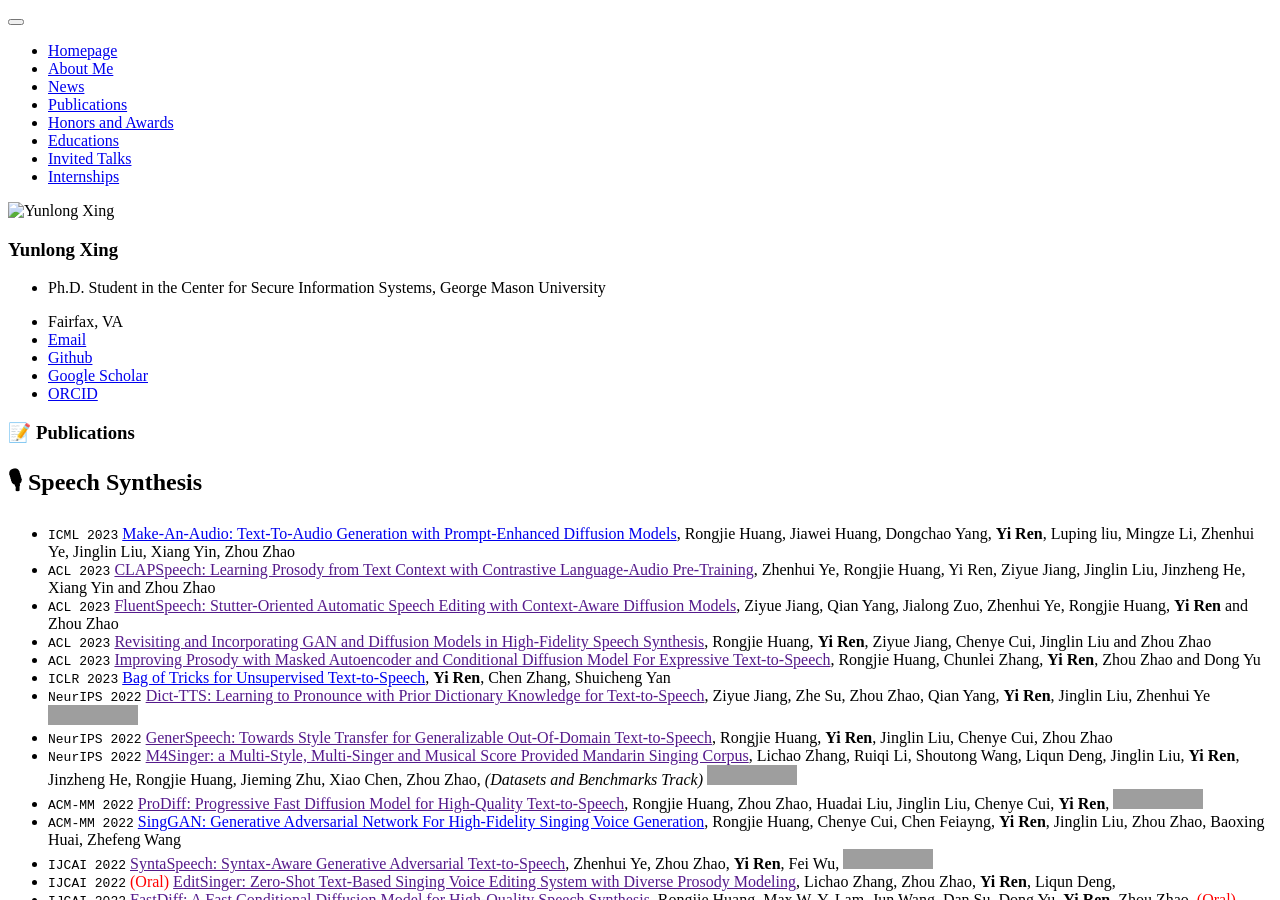
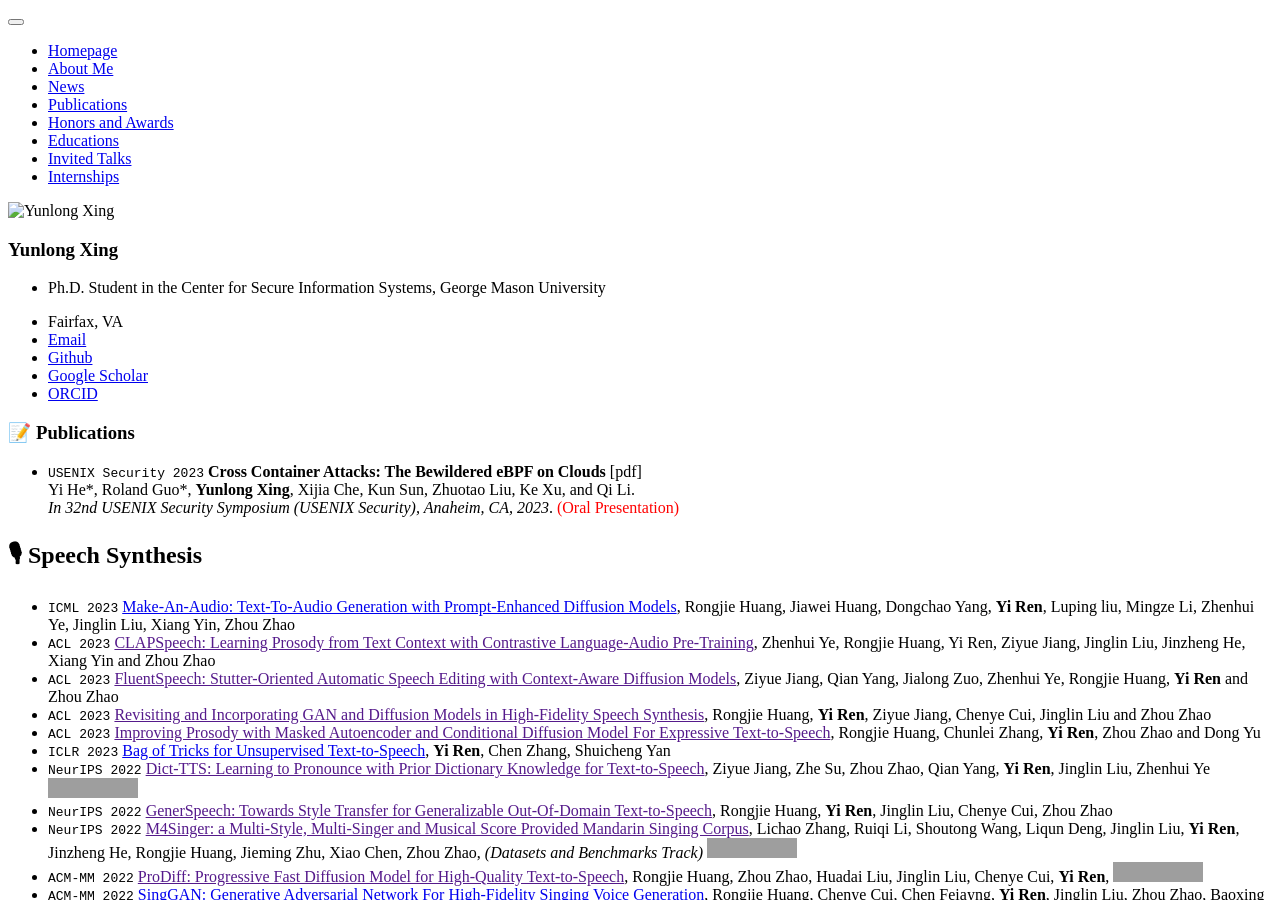
Before and after one commit to YunlongXing/yunlongxing.github.io, a Jekyll site: the page built from _pages/includes/pub.md, in a window 1280 px wide and 900 px high. Built offline with Jekyll 4.4.1, drawn with Linux system fonts in a browser that asks for light colours; our own code applies the rules of GitHub Pages for plain Markdown files; grey boxes are pictures that could not be loaded.

Commit message:
Update pub.md

```diff
--- a/_pages/includes/pub.md
+++ b/_pages/includes/pub.md
@@ -1,5 +1,12 @@
 
 # 📝 Publications
+
+- ``USENIX Security 2023`` **Cross Container Attacks: The Bewildered eBPF on Clouds** [pdf]
+Yi He\*, Roland Guo\*, **Yunlong Xing**, Xijia Che, Kun Sun, Zhuotao Liu, Ke Xu, and Qi Li.
+*In 32nd USENIX Security Symposium (USENIX Security), Anaheim, CA, 2023*.
+<span style="color:red">(Oral Presentation)</span>
+
+
 ## 🎙 Speech Synthesis
 
 - ``ICML 2023`` [Make-An-Audio: Text-To-Audio Generation with Prompt-Enhanced Diffusion Models](https://text-to-audio.github.io/paper.pdf), Rongjie Huang, Jiawei Huang, Dongchao Yang, **Yi Ren**, Luping liu, Mingze Li, Zhenhui Ye, Jinglin Liu, Xiang Yin, Zhou Zhao
```
